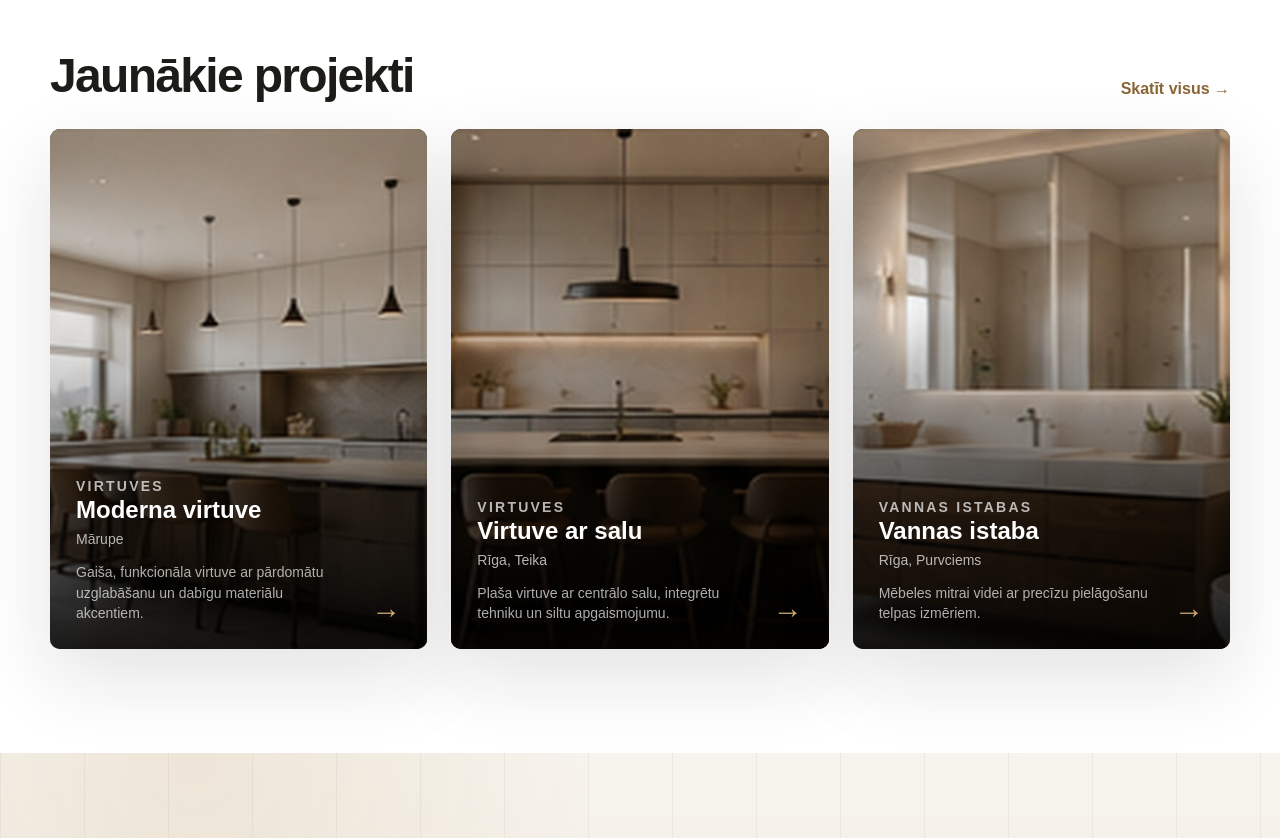
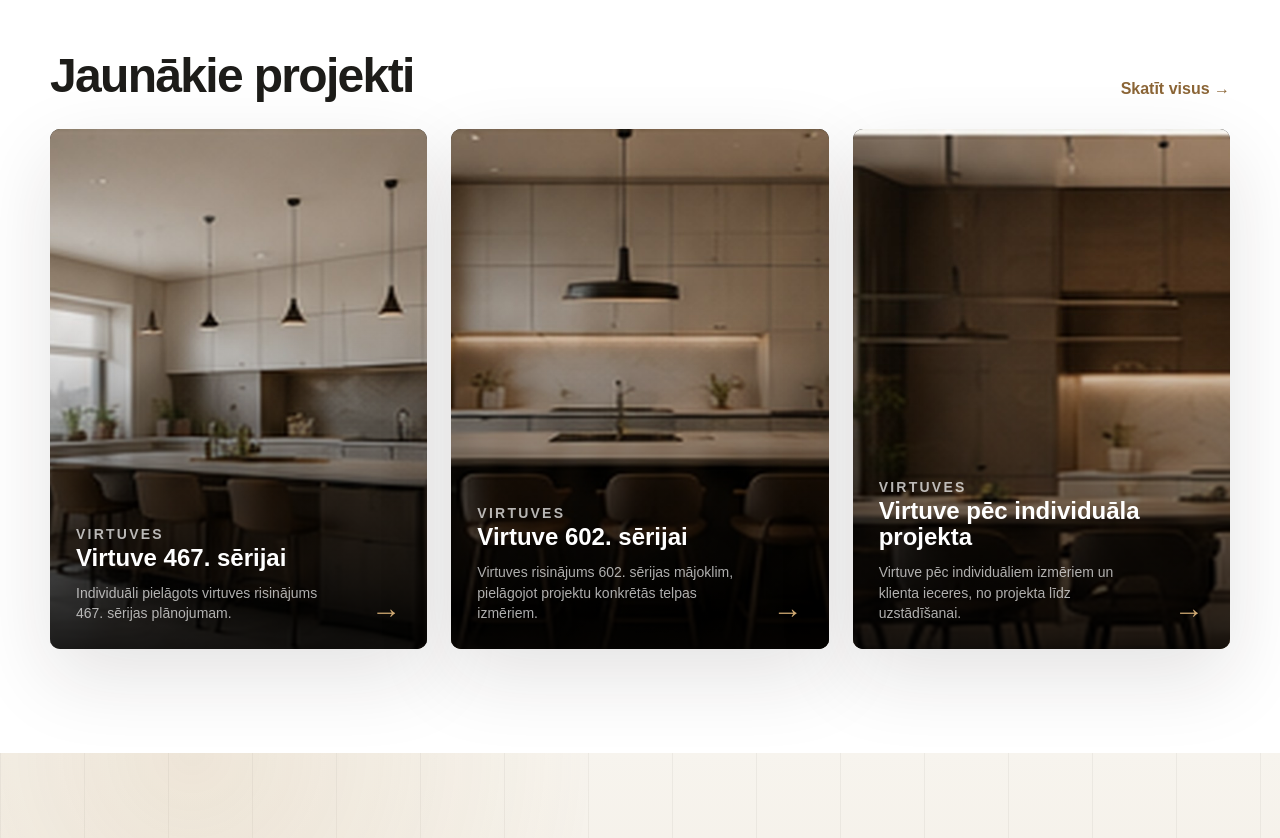
Before and after one commit to SergeyJak/virtuveunskapis, a Next.js app: page / in a window 1280 px wide. Shown: the part 2260-3098 px from the top of the page. Built offline with nearby package versions, Linux system fonts and the light colour scheme.

Commit message:
fix: replace invented portfolio metadata with source-grounded content

```diff
--- a/data/site.ts
+++ b/data/site.ts
@@ -26,48 +26,38 @@ export const categories = [
 export type Project = {
   slug: string
   title: string
-  location: string
   category: string
   cover: string
   description: string
-  materials: string[]
 }
 
 export const projects: Project[] = [
   {
-    slug: 'moderna-virtuve-marupe',
-    title: 'Moderna virtuve',
-    location: 'Mārupe',
+    slug: 'virtuve-467-serija',
+    title: 'Virtuve 467. sērijai',
     category: 'Virtuves',
     cover: '/images/projects/kitchen-light.jpg',
-    description: 'Gaiša, funkcionāla virtuve ar pārdomātu uzglabāšanu un dabīgu materiālu akcentiem.',
-    materials: ['MDF fasādes', 'Kvarca darba virsma', 'Blum furnitūra'],
+    description: 'Individuāli pielāgots virtuves risinājums 467. sērijas plānojumam.',
   },
   {
-    slug: 'virtuve-ar-salu',
-    title: 'Virtuve ar salu',
-    location: 'Rīga, Teika',
+    slug: 'virtuve-602-serija',
+    title: 'Virtuve 602. sērijai',
     category: 'Virtuves',
     cover: '/images/projects/kitchen-island.jpg',
-    description: 'Plaša virtuve ar centrālo salu, integrētu tehniku un siltu apgaismojumu.',
-    materials: ['Finieris', 'Kompaktā plātne', 'Hettich furnitūra'],
+    description: 'Virtuves risinājums 602. sērijas mājoklim, pielāgojot projektu konkrētās telpas izmēriem.',
   },
   {
-    slug: 'vannas-istaba-purvciems',
-    title: 'Vannas istaba',
-    location: 'Rīga, Purvciems',
+    slug: 'virtuve-individuals-projekts',
+    title: 'Virtuve pēc individuāla projekta',
+    category: 'Virtuves',
+    cover: '/images/projects/kitchen-dark.jpg',
+    description: 'Virtuve pēc individuāliem izmēriem un klienta ieceres, no projekta līdz uzstādīšanai.',
+  },
+  {
+    slug: 'vannas-istabas-mebeles',
+    title: 'Vannas istabas mēbeles',
     category: 'Vannas istabas',
     cover: '/images/projects/bathroom.jpg',
-    description: 'Mēbeles mitrai videi ar precīzu pielāgošanu telpas izmēriem.',
-    materials: ['Mitruma izturīgs MDF', 'Akmens virsma'],
-  },
-  {
-    slug: 'tumsa-virtuve-centrs',
-    title: 'Tumša virtuve',
-    location: 'Rīga, Centrs',
-    category: 'Virtuves',
-    cover: '/images/projects/kitchen-dark.jpg',
-    description: 'Izteiksmīga tumša virtuve ar siltu koka faktūru un kvalitatīvu furnitūru.',
-    materials: ['Ozola finieris', 'Matēts MDF', 'Blum furnitūra'],
+    description: 'Individuāli izgatavotas mēbeles, kas pielāgotas konkrētās telpas izmēriem un vajadzībām.',
   },
 ]
```
